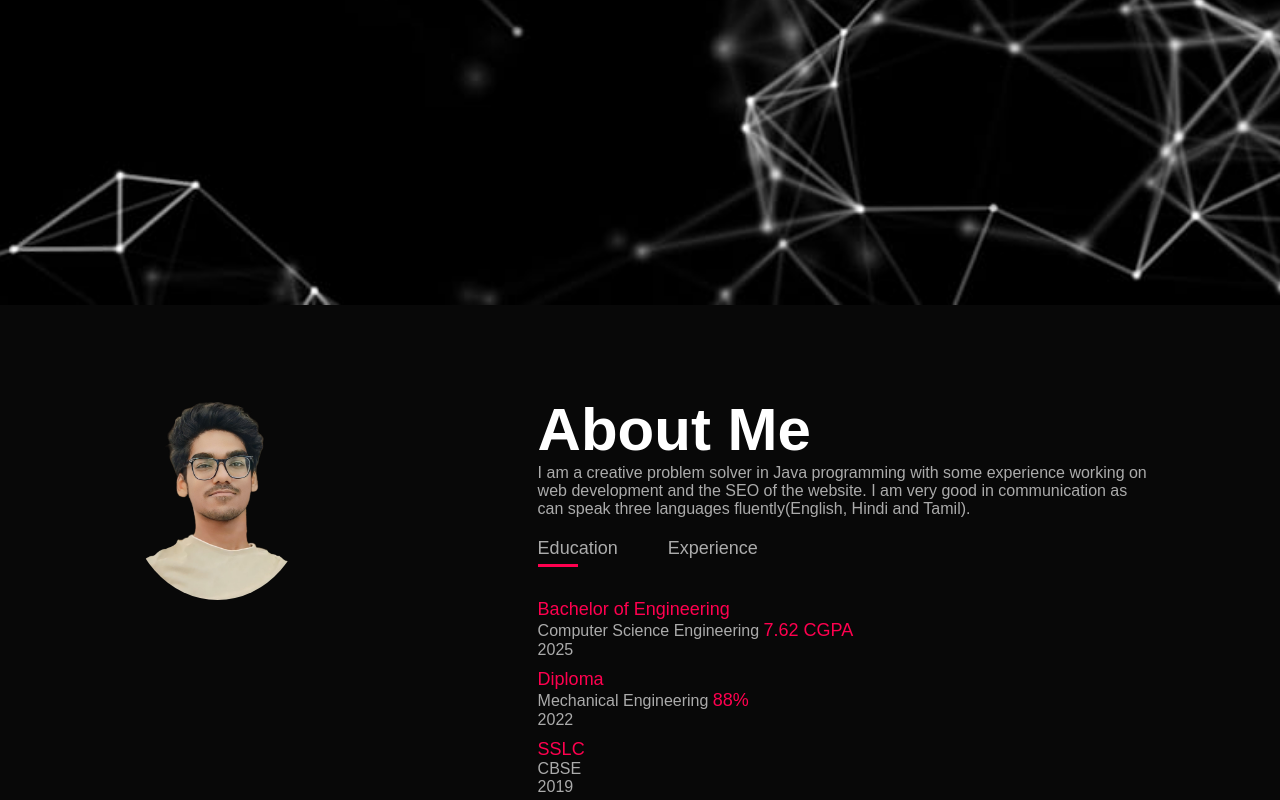
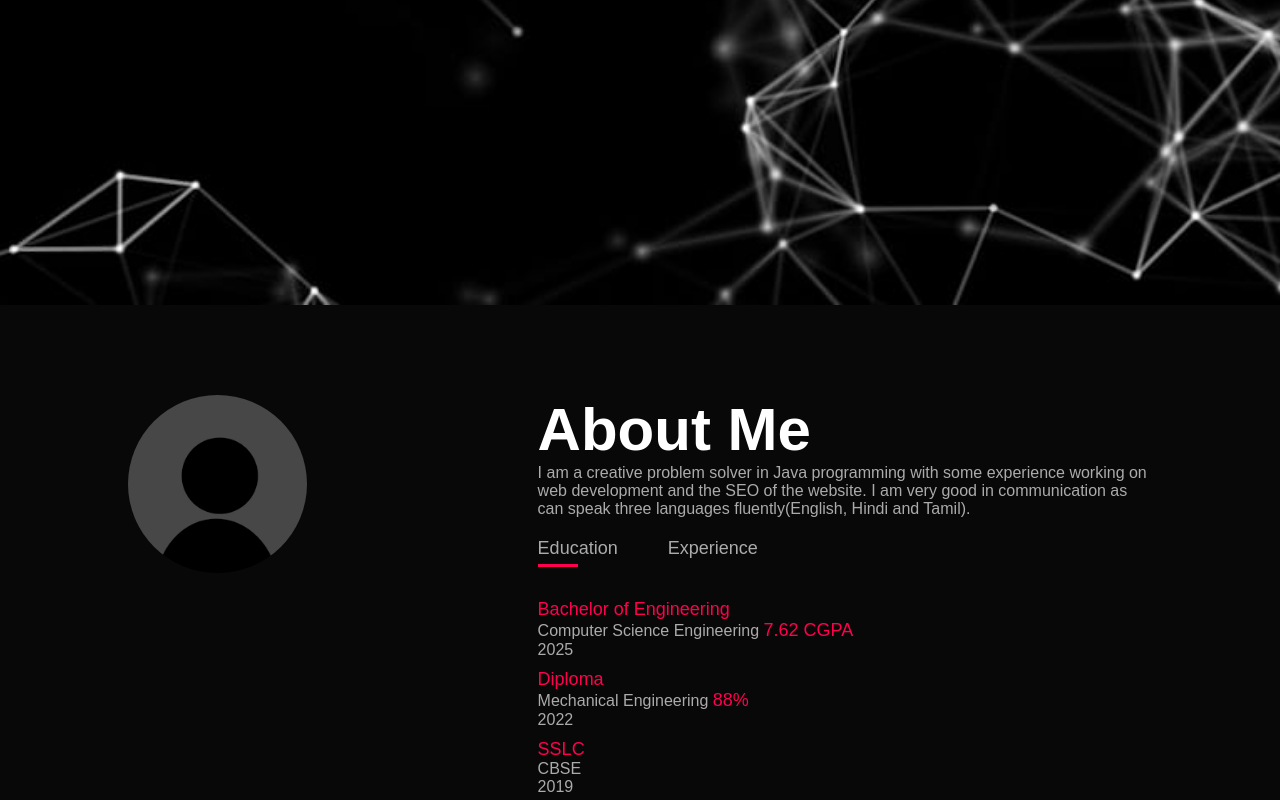
Before and after one commit to MoAsif21/Portfolio-Website, a plain HTML site: page index.html in a window 1280 px wide. Shown: the part 495-1295 px from the top of the page. Drawn offline with Linux system fonts and the light colour scheme.

Commit message:
Update index.html

```diff
--- a/index.html
+++ b/index.html
@@ -34,7 +34,7 @@
         <div class="container">
             <div class="row">
             <div class="about1">
-                <img src="Images/img1.png" alt="">
+                <img src="Images/blank-pfp.png" alt="">
             </div>
                 <div class="about2">
                 <h1 class="subtitle">About Me</h1>
```
